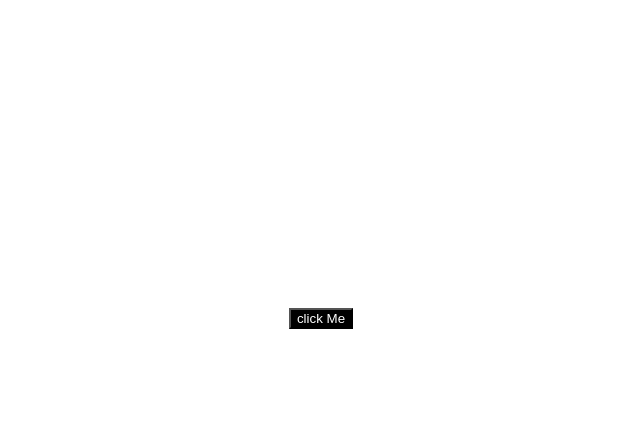
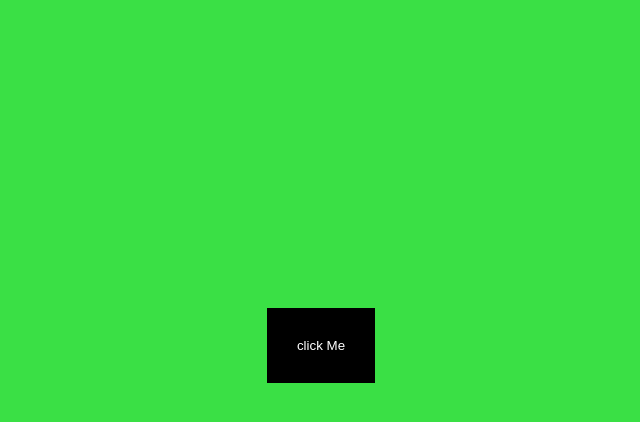
Before and after one commit to Coder-David123/color-changer, a plain HTML site: page index.html in a window 1280 px wide. Both pictures are taken after a click on the button "click Me". Shown: the whole page, without its empty margins (319-959 px from the left). Drawn offline with Linux system fonts and the light colour scheme.

Commit message:
creating a button and giving them colors

```diff
--- a/index.html
+++ b/index.html
@@ -5,8 +5,9 @@
     <meta name="viewport" content="width=device-width, initial-scale=1.0">
     <title>color changer</title>
     <link rel="stylesheet" href="styles.css">
+    <script src="styles.js" defer></script>
 </head>
 <body>
-    <button>click Me</button>
+    <button id="btn">click Me</button>
 </body>
 </html>
--- a/styles.css
+++ b/styles.css
@@ -7,4 +7,10 @@ button {
     margin-top: 300px;
     background-color: black;
     color: white;
+    border: none;
+    padding: 30px;
 }
+
+button :hover {
+    background-color: rgb(red, green, blue);
+}
--- /dev/null
+++ b/styles.js
@@ -0,0 +1,19 @@
+const button = document.getElementById("btn");
+
+//console.log(button);
+
+//Function to generate a random color
+
+//declare the function
+function getRandomColor() {
+    const red = Math.floor(Math.random()*256);
+    const green = Math.floor(Math.random()*256);
+    const blue = Math.floor(Math.random()*256);
+    return `rgb(${red}, ${green}, ${blue}`;
+}
+
+//Event Listeners
+button.addEventListener('click', function () {
+    const Color = getRandomColor();
+    document.body.style.backgroundColor = Color;
+})
```
